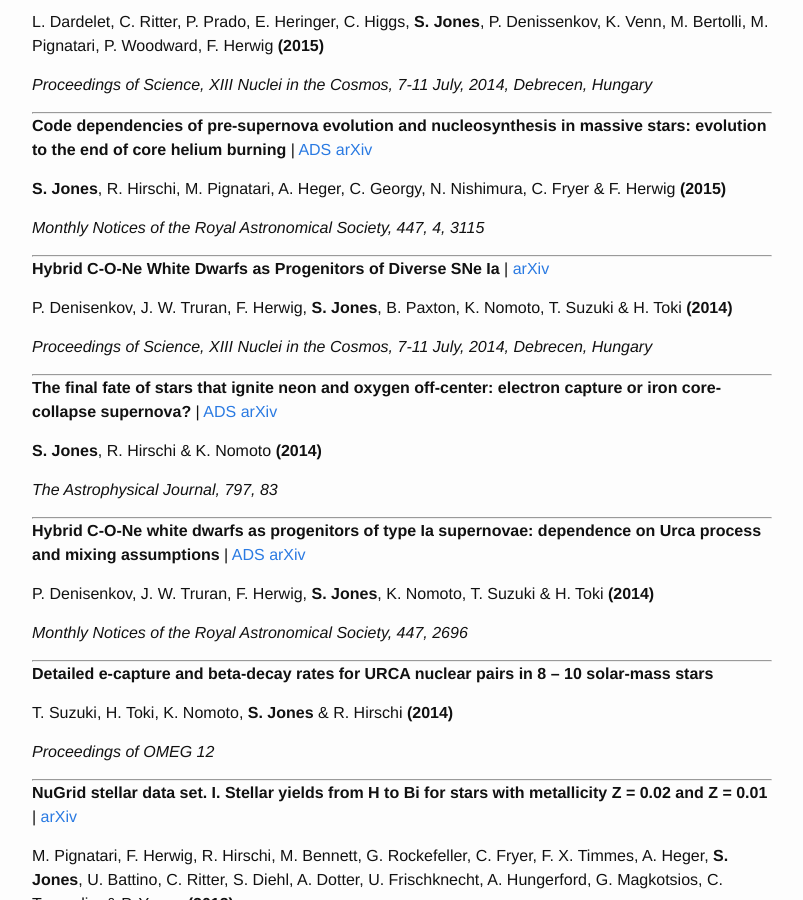
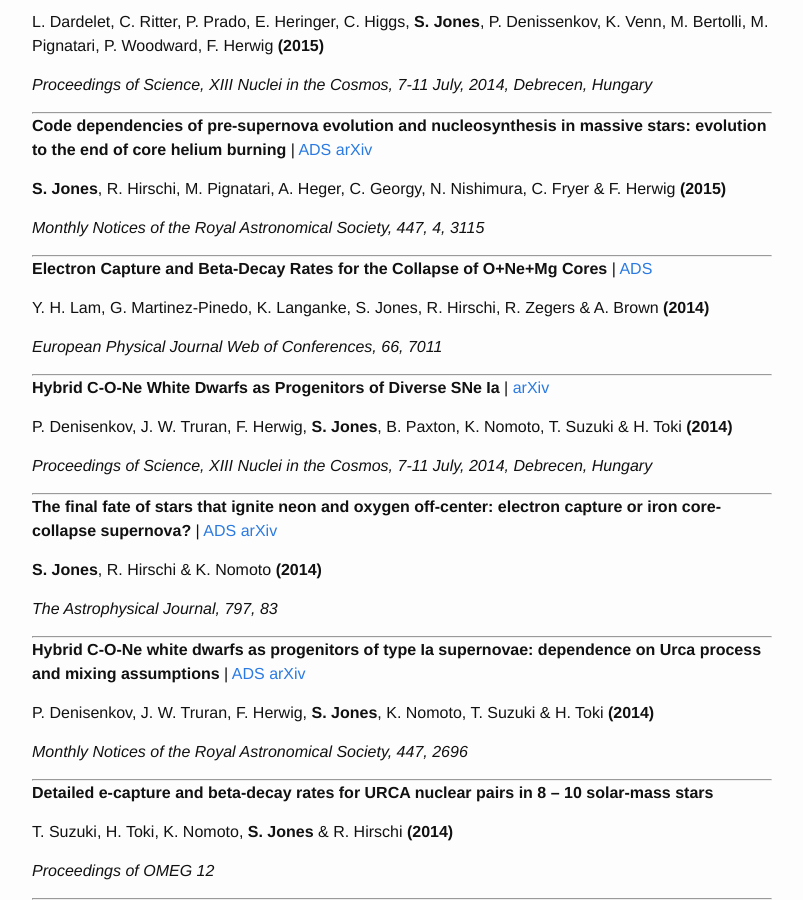
Before and after one commit to swjones/swjones.github.io, a Jekyll site: the page built from publications.md, in a window 1280 px wide and 900 px high, scrolled down 574 px. Shown: the whole window, without its empty margins (238-1041 px from the left). Built offline with Jekyll 4.4.1, drawn with Linux system fonts in a browser that asks for light colours; formulas are drawn with MathJax 3.

Commit message:
added paper from Yi-Hua
Former-commit-id: 9dbf30cd942ffce5445ab77f9c9e12c647105157

```diff
--- a/publications.md
+++ b/publications.md
@@ -56,10 +56,21 @@ _Monthly Notices of the Royal Astronomical Society, 447, 4, 3115_
 
 ---
 
+__Electron Capture and Beta-Decay Rates for the Collapse of O+Ne+Mg Cores__ |
+[ADS](http://adsabs.harvard.edu/abs/2014EPJWC..6607011L)
+
+Y\. H\. Lam, G. Martinez-Pinedo, K. Langanke, S. Jones, R. Hirschi, R. Zegers &
+A. Brown __(2014)__
+
+_European Physical Journal Web of Conferences, 66, 7011_
+
+---
+
 __Hybrid C-O-Ne White Dwarfs as Progenitors of Diverse SNe Ia__
 | [arXiv](http://arxiv.org/abs/1411.1471)
 
-P\. Denisenkov, J. W. Truran, F. Herwig, __S. Jones__, B. Paxton, K. Nomoto, T. Suzuki & H. Toki __(2014)__
+P\. Denisenkov, J. W. Truran, F. Herwig, __S. Jones__, B. Paxton, K. Nomoto, T.
+Suzuki & H. Toki __(2014)__
 
 _Proceedings of Science, XIII Nuclei in the Cosmos, 7-11 July, 2014, Debrecen, Hungary_
 
```
